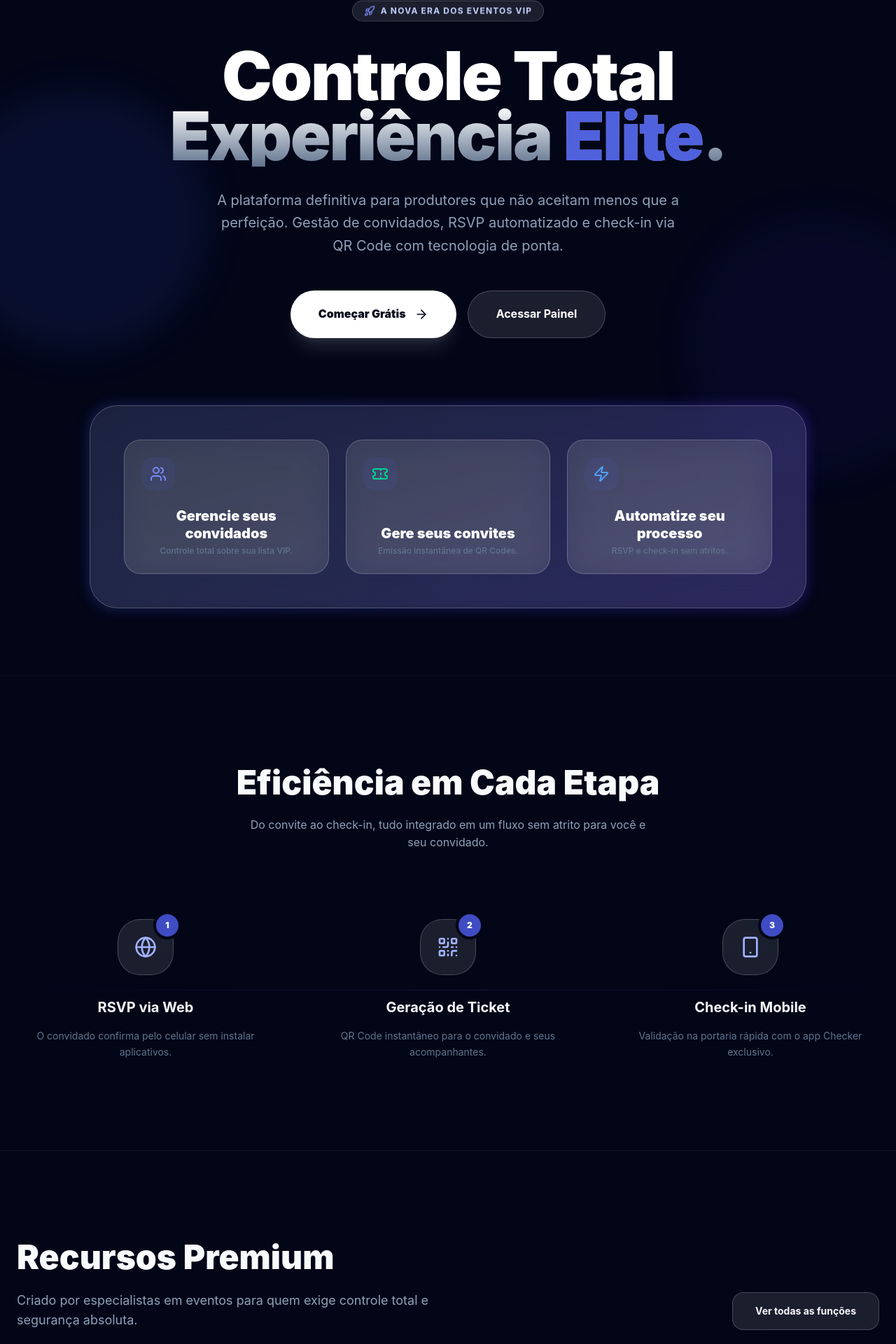
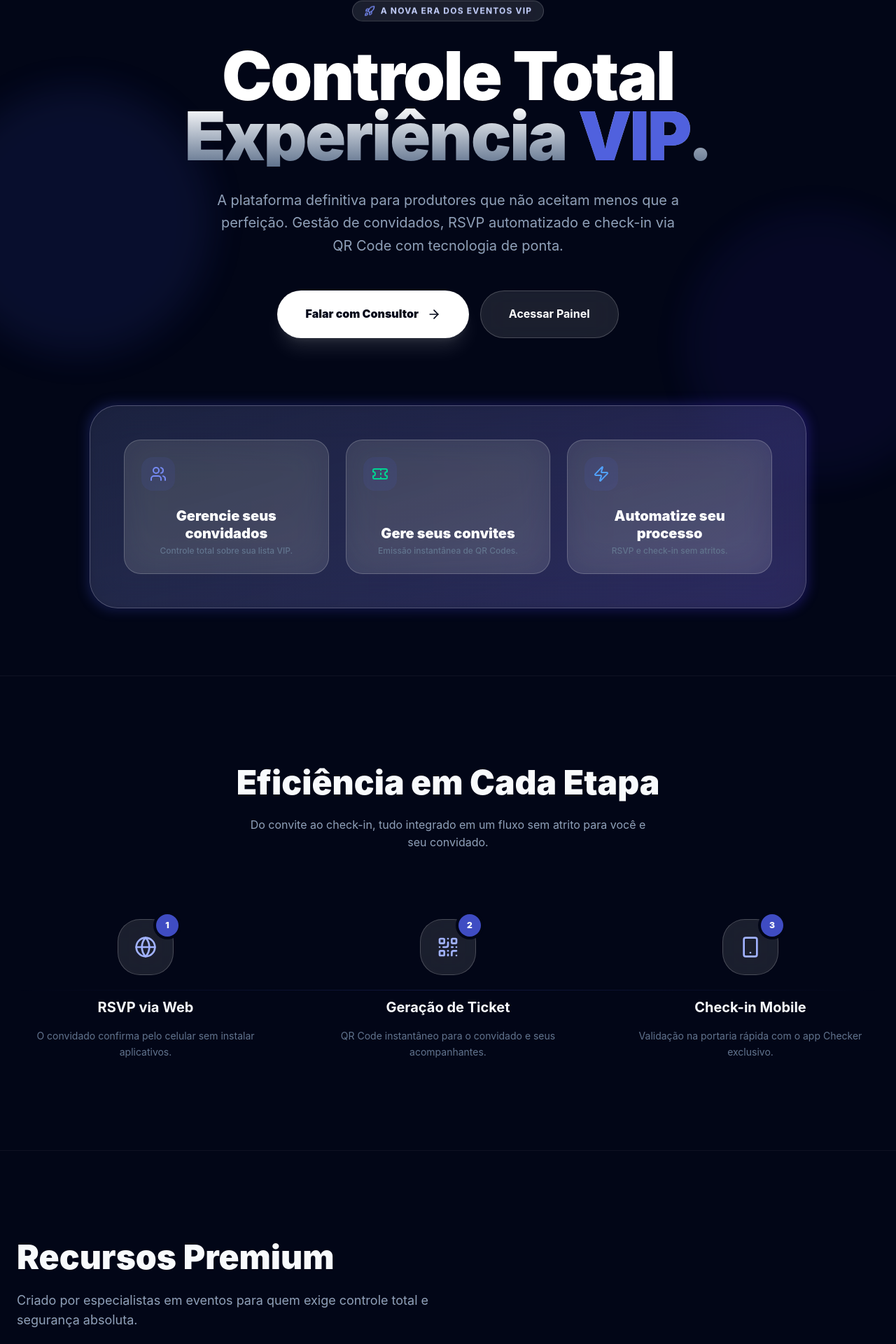
Before and after one commit to luizralmeida/tribe-system-monorepo, a Vue app in the folder apps/tribe-front/: page / in a window 1280 px wide. Shown: the part 157-2077 px from the top of the page at 70% size. Built offline with nearby package versions, Linux system fonts and the light colour scheme; the HTML template or start-up script is replaced by a standard one.

Commit message:
feat: whatsapp link / texts at landing page

```diff
--- a/apps/tribe-front/src/pages/LandingPage.vue
+++ b/apps/tribe-front/src/pages/LandingPage.vue
@@ -19,6 +19,10 @@ const router = useRouter();
 
 const navigateToRestrictedArea = () => {
   router.push({ name: 'restrictedArea' });
+};
+
+const goToWhatsapp = () => {
+  window.open('https://wa.me/5531991967276', '_blank');
 };
 
 const features = [
@@ -98,7 +102,7 @@ const audiences = [
 
         <h1 class="text-6xl md:text-8xl font-black tracking-tight leading-[0.9] mb-8 bg-clip-text text-transparent bg-gradient-to-b from-white via-white to-slate-500">
           Controle Total <br/>
-          Experiência <span class="text-primary-500">Elite</span>.
+          Experiência <span class="text-primary-500">VIP</span>.
         </h1>
 
         <p class="text-lg md:text-xl text-slate-400 max-w-2xl leading-relaxed mb-12">
@@ -106,8 +110,8 @@ const audiences = [
         </p>
 
         <div class="flex flex-col sm:flex-row gap-4">
-          <button class="px-10 py-5 bg-white text-slate-950 font-black rounded-full flex items-center gap-3 hover:scale-105 transition-all shadow-xl shadow-white/10 group">
-            Começar Grátis
+          <button @click="goToWhatsapp" class="px-10 py-5 bg-white text-slate-950 font-black rounded-full flex items-center gap-3 hover:scale-105 transition-all shadow-xl shadow-white/10 group">
+            Falar com Consultor
             <ArrowRight class="w-5 h-5 group-hover:translate-x-1 transition-transform" />
           </button>
           <button @click="navigateToRestrictedArea" class="px-10 py-5 glass hover:bg-white/10 text-white font-bold rounded-full transition-all">
@@ -179,9 +183,6 @@ const audiences = [
             <h2 class="text-4xl md:text-5xl font-black mb-6">Recursos Premium</h2>
             <p class="text-slate-400 text-lg">Criado por especialistas em eventos para quem exige controle total e segurança absoluta.</p>
           </div>
-          <button class="px-8 py-4 glass hover:bg-white/5 rounded-2xl text-sm font-bold transition-all border-white/10 shrink-0">
-            Ver todas as funções
-          </button>
         </div>
 
         <div class="grid md:grid-cols-3 gap-8">
@@ -238,10 +239,7 @@ const audiences = [
           <h2 class="text-4xl md:text-6xl font-black mb-8 text-white">Pronto para elevar o <br/> nível do seu evento?</h2>
           <p class="text-primary-100 text-lg mb-12 max-w-xl mx-auto opacity-90">Junte-se aos melhores organizadores e garanta uma experiência única para seus convidados.</p>
           <div class="flex flex-col sm:flex-row gap-4 justify-center">
-            <button class="px-10 py-5 bg-white text-primary-600 font-black rounded-full hover:scale-105 transition-all shadow-2xl shadow-black/20">
-              Começar Agora
-            </button>
-            <button class="px-10 py-5 bg-primary-700/50 backdrop-blur-sm border border-white/20 text-white font-bold rounded-full hover:bg-primary-700/70 transition-all">
+            <button @click="goToWhatsapp" class="px-10 py-5 bg-primary-700/50 backdrop-blur-sm border border-white/20 text-white font-bold rounded-full hover:bg-primary-700/70 transition-all">
               Falar com Consultor
             </button>
           </div>
```
